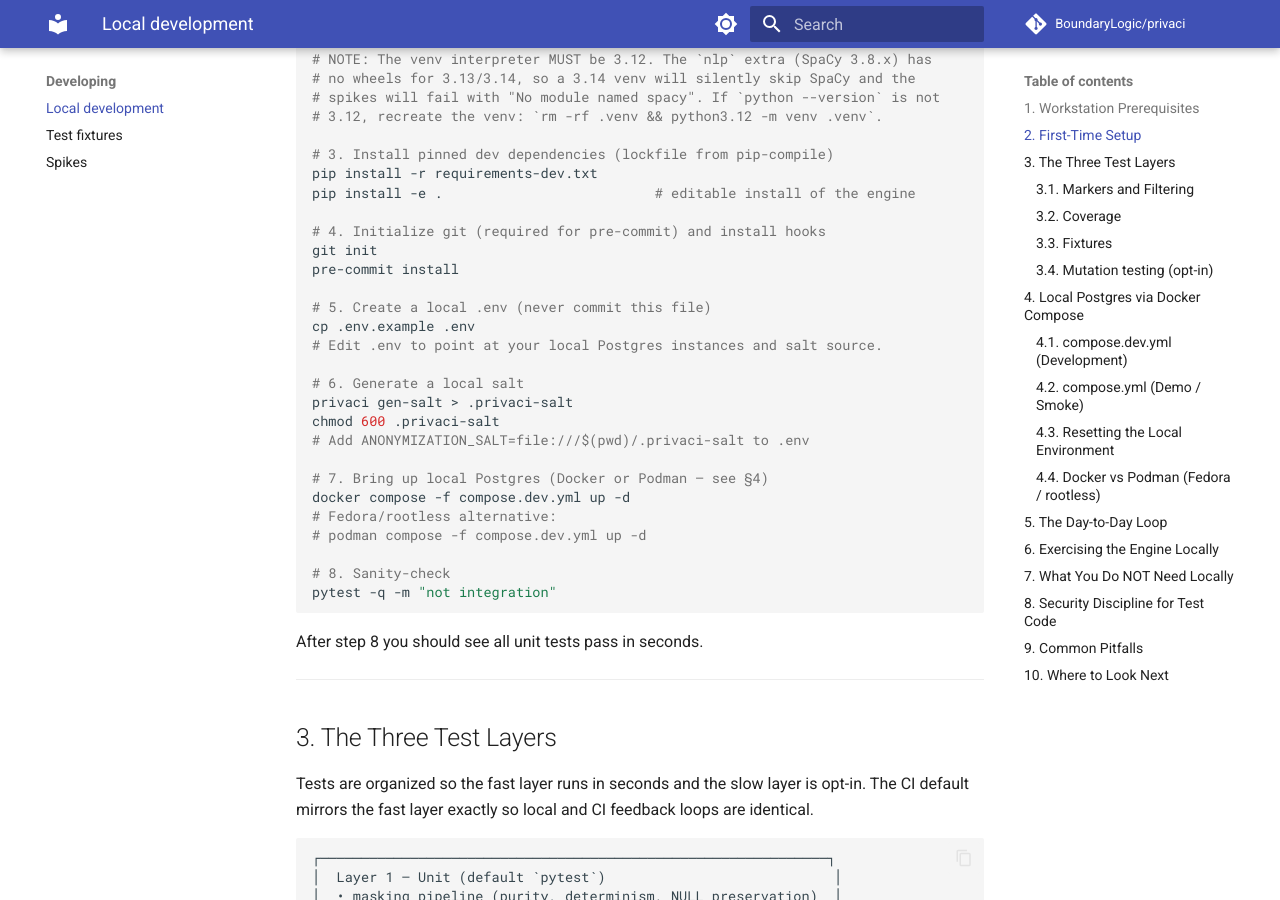
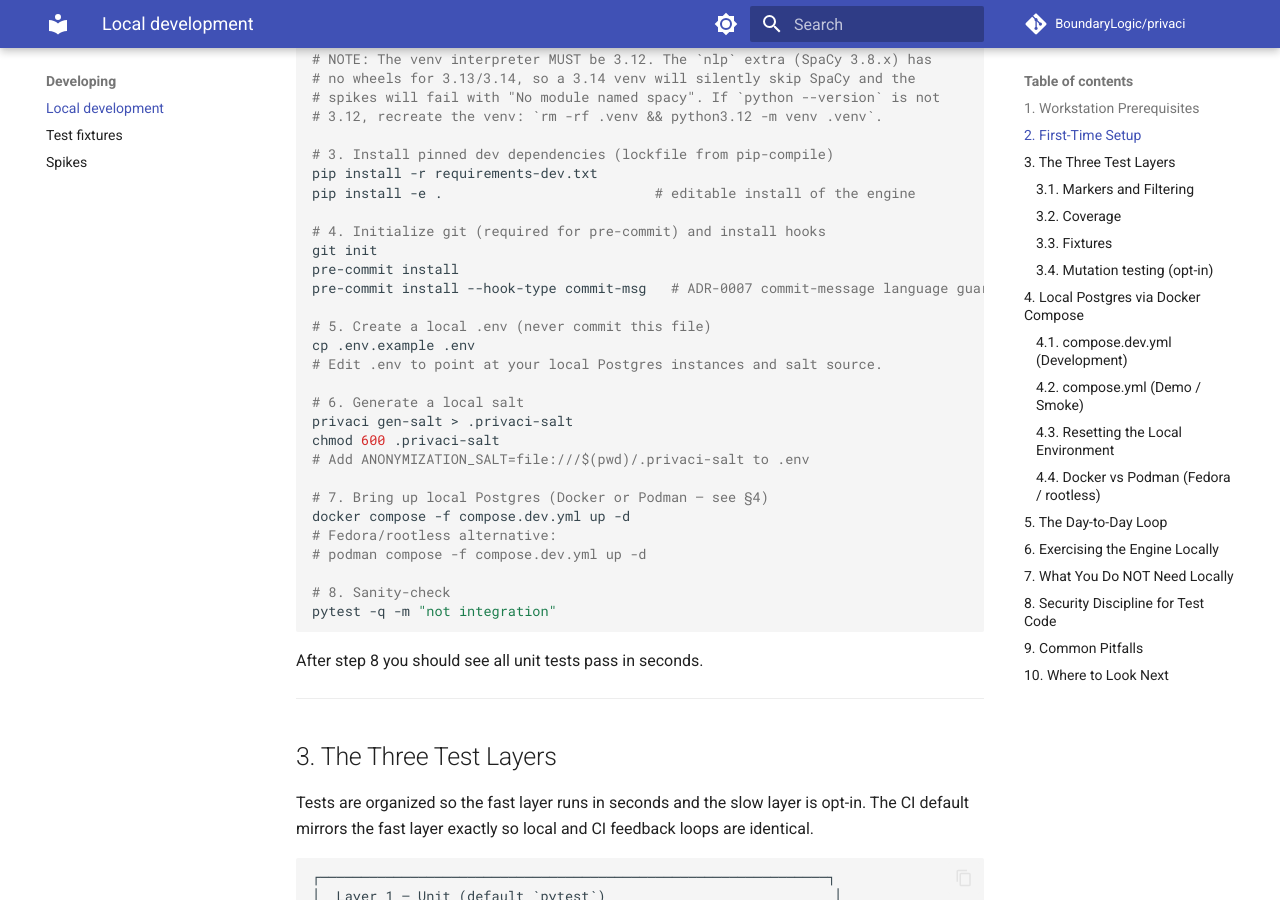
Before and after one commit to BoundaryLogic/privaci, an MkDocs documentation site: the page built from docs/local-development.md, in a window 1280 px wide and 900 px high, scrolled down 1196 px. Built offline with MkDocs 1.6.1 and Material for MkDocs 9.7.7, drawn with Linux system fonts in a browser that asks for light colours; comment, search, counter and statistics services are not loaded.

Commit message:
docs: document commit-msg hook for language guard

```diff
--- a/docs/local-development.md
+++ b/docs/local-development.md
@@ -50,6 +50,7 @@ pip install -e .                          # editable install of the engine
 # 4. Initialize git (required for pre-commit) and install hooks
 git init
 pre-commit install
+pre-commit install --hook-type commit-msg   # ADR-0007 commit-message language guard
 
 # 5. Create a local .env (never commit this file)
 cp .env.example .env
```
Also changed, not shown: 1 other file.
